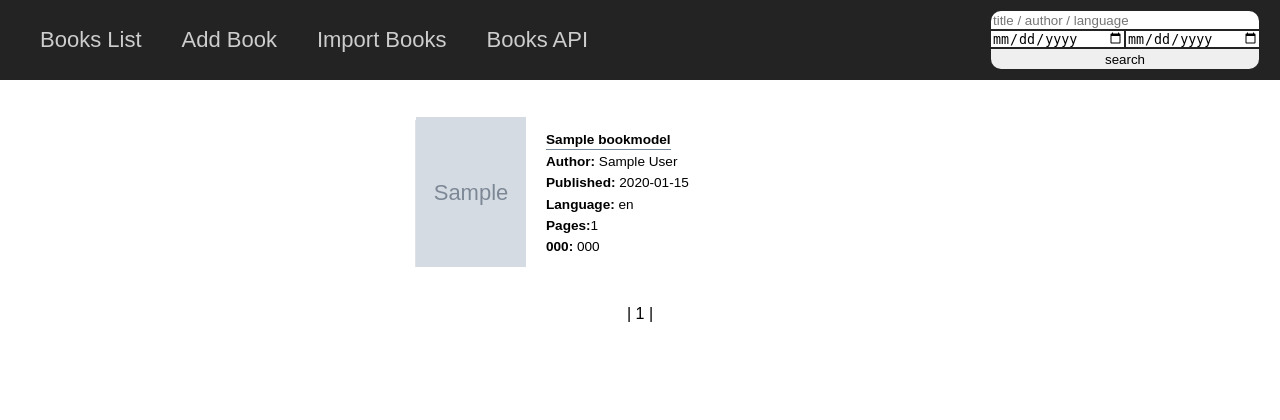
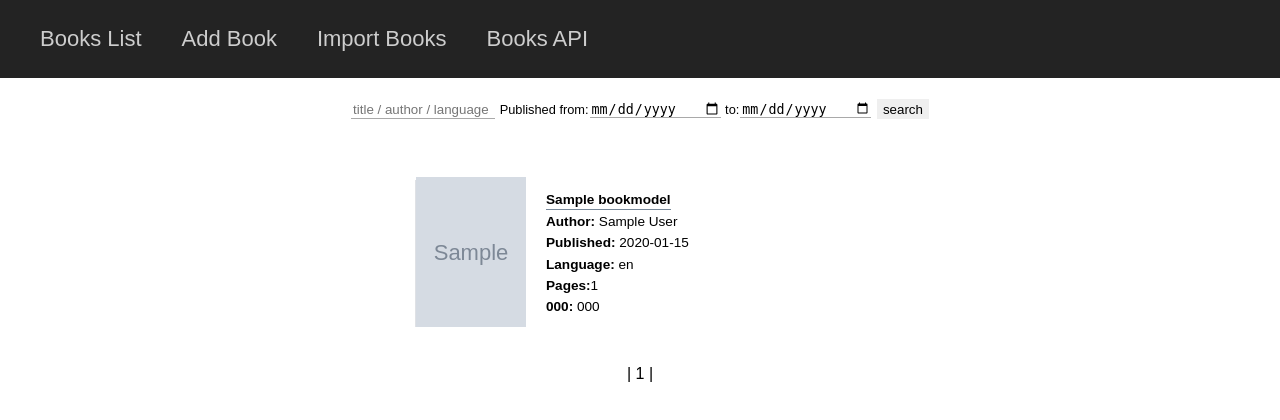
Before and after one commit to Imrie83/Book_List, a Django app: page / in a window 1280 px wide. Shown: the top 420 px of the page. Run offline with Django 4.2, Linux system fonts and the light colour scheme; tables that the repository leaves empty hold one stand-in row (values such as "Sample post"); grey boxes marked "Sample" are stand-in pictures.

Commit message:
modify search bar style / error messages location

```diff
--- a/books_rest_api/book_list/templates/add_book_form.html
+++ b/books_rest_api/book_list/templates/add_book_form.html
@@ -10,11 +10,13 @@
         <div>{{ form.pub_lang }}</div>
         <div>
             {{ isbn_form.isbn_num }}
+            {% if isbn_form.errors %}
             <div class="valid-error">
             {% for key, value in isbn_form.errors.items %}
             {{ value|striptags }}
             {% endfor %}
             </div>
+            {% endif %}
         </div>
         <div>{{ form.pages }}</div>
         <div>{{ form.cover_link }}</div>
--- a/books_rest_api/book_list/templates/base.html
+++ b/books_rest_api/book_list/templates/base.html
@@ -22,10 +22,10 @@
                 <li><a href="/books/" class="nav-link">Books API</a></li>
             </ul>
          </div>
-        {% block searchbar %}
-        {% endblock %}
-        {% block msg %}
-        {% endblock %}
+         <div class="msg">
+            {% block msg %}
+            {% endblock %}
+         </div>
     </nav>
 {% block content %}
 {% endblock %}
--- a/books_rest_api/book_list/templates/book_list.html
+++ b/books_rest_api/book_list/templates/book_list.html
@@ -1,15 +1,20 @@
 {% extends 'base.html' %}
 {% block searchbar %}
-    <form method="post">
-        {% csrf_token %}
-        <div>{{ form.search }}</div>
-        <div style="display: flex; justify-content: center">{{ form.date_from }}{{ form.date_to }}</div>
-        <input type="submit" value="search" class="search-btn">
-    </form>
+
 {% endblock %}
 {% block content %}
     <section>
         {% if books %}
+        <div class="search-bar-container">
+            <form method="post">
+                {% csrf_token %}
+                {{ form.search }}
+                Published
+                from:{{ form.date_from }}
+                to:{{ form.date_to }}
+                <input type="submit" value="search" class="search-btn">
+            </form>
+        </div>
         <div class="container">
         {% for book in books %}
             <div class="book-container">
@@ -53,13 +58,6 @@
                     {% for b in book.book_isbn.all %}
                         <strong>{{ b.isbn_type }}:</strong> {{ b.isbn_num }}<br/>
                     {% endfor %}
-{#                    {% if book.book_isbn %}#}
-{#                    <div>#}
-{#                        {% for isbn in book.book_isbn %}#}
-{#                        {{ isbn }}#}
-{#                        {% endfor %}#}
-{#                    </div>#}
-{#                    {% endif %}#}
                 </div>
             </div>
         {% endfor %}
@@ -83,11 +81,9 @@
 
         {% endif %}
         </div>
-        {% else %}
-            <div class="error-msg">
-            {{ error }}
-            </div>
         {% endif %}
-
     </section>
 {% endblock %}
+{% block msg %}
+    {{ error }}
+{% endblock %}
--- a/books_rest_api/book_list/templates/import_books.html
+++ b/books_rest_api/book_list/templates/import_books.html
@@ -8,6 +8,7 @@
             {{ form }}
             <input type="submit" name="import" value="Import">
         </form>
+    </div>
 {% endblock %}
 {% block msg %}
 {% if conf_msg %}
--- a/books_rest_api/book_list/views.py
+++ b/books_rest_api/book_list/views.py
@@ -83,7 +83,7 @@ class BookListView(View):
                     }
                 )
             else:
-                error = 'No books found.'
+                error = 'No books found'
                 return render(
                     request,
                     'book_list.html',
@@ -220,7 +220,7 @@ class ImportBooksView(View):
                     request,
                     'import_books.html',
                     context={
-                        "conf_msg": books_added,
+                        "conf_msg": f'Books imported: {books_added}',
                         "form": form,
                     }
                 )
--- a/books_rest_api/static/css/style.css
+++ b/books_rest_api/static/css/style.css
@@ -95,6 +95,11 @@ body {
     flex-direction: column;
     align-items: flex-start;
   }
+  .msg {
+  padding: 5px 0 10px 0;
+  min-width: 100%;
+  text-align: center;
+  }
 
   .menu {
     position: absolute;
@@ -135,6 +140,11 @@ body {
   /* Burger menu */
   .menu-container span {
     display: none;
+  }
+  .msg {
+  padding: 5px 0 10px 0;
+  max-width: 100%;
+  text-align: center;
   }
 
   .menu {
@@ -189,16 +199,17 @@ body {
 
 .search-bar {
   height: 16px;
-  width: 264px;
+  width: 140px;
   border: none;
+  border-bottom: solid darkgray 1px;
   margin: 1px;
-  border-radius: 10px 10px 0 0;
 }
 .date-picker {
-  width: 132px;
+  width: 130px;
   height: 16px;
   border: none;
   margin: 1px;
+  border-bottom: solid darkgray 1px;
 }
 .error-msg {
   display: flex;
@@ -207,11 +218,10 @@ body {
   font-size: 22px;
 }
 .search-btn {
-  width: 268px;
   border: none;
   height: 20px;
   margin: 1px;
-  border-radius: 0 0 10px 10px;
+
 }
 .add-book{
   display: flex;
@@ -265,3 +275,14 @@ body {
   font-size: 0.85em;
   color: darkred;
 }
+
+.search-bar-container{
+  display: flex;
+  flex-flow: nowrap;
+  flex-direction: row;
+  max-width: 95%;
+  margin: 5px auto 0 auto;
+  justify-content: space-around;
+  padding: 0 20px 20px 20px;
+  font-size: 0.8em;
+}
```
Also changed, not shown: books_rest_api/books_rest_api/settings.py (+10 -10 lines).
